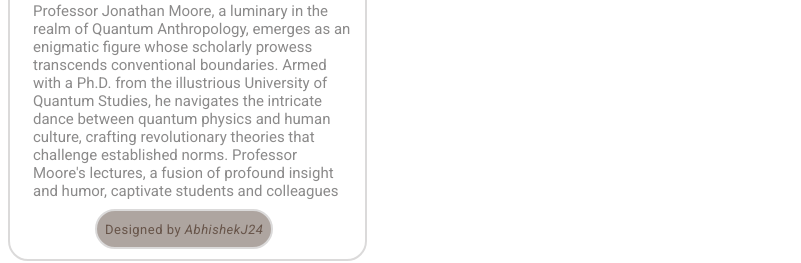
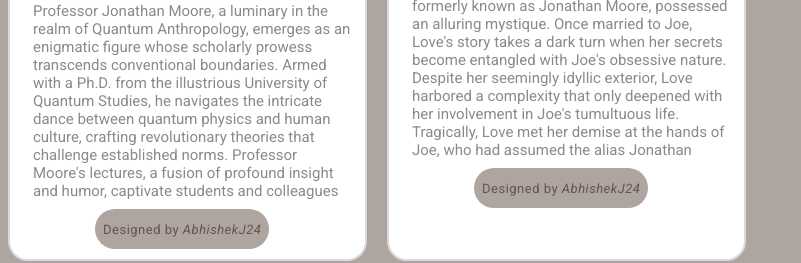
Before and after one commit to AbhishekJ24/Design-Card, a plain HTML site: page index.html in a window 1280 px wide. Shown: the part 703-966 px from the top of the page, without its empty margins (0-801 px from the left). Drawn offline with Linux system fonts and the light colour scheme.

Commit message:
flex and allign

```diff
--- a/style.css
+++ b/style.css
@@ -1,11 +1,17 @@
 *{
     font-family: 'Roboto';
 }
+body{
+    background-color: rgb(174, 165, 160);
+    display: flex;
+}
 section{
+    background-color: white;
     padding: 10px;
     width: 335px;
     border: 2px solid rgb(219, 218, 218);
     border-radius: 20px;
+    margin-right: 20px;
 }
 img{
     height: 500px;
@@ -47,6 +53,7 @@ article{
     width: max-content;
     height:40px;
     margin-top: 10px;
+    border:none;
 }
 .readmore:hover{
     background-color: rgb(219, 218, 218);
```
